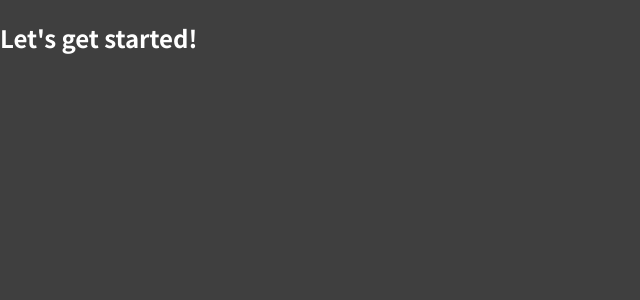
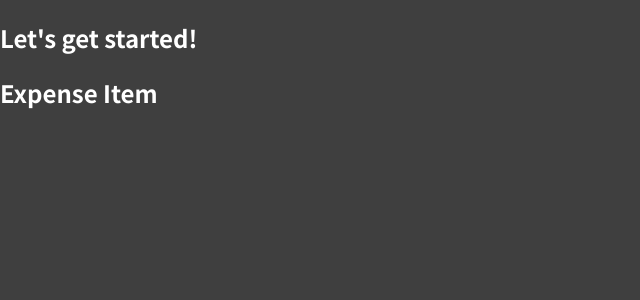
Before and after one commit to CepotOi/react-complete-guide, a React (Create React App) app: page / in a window 1280 px wide. Shown: the top 300 px of the page, without its empty margins (0-640 px from the left). Built offline with nearby package versions, Linux system fonts and the light colour scheme.

Commit message:
creating first custom component

```diff
--- a/src/App.js
+++ b/src/App.js
@@ -1,8 +1,11 @@
+import ExpenseItem from "./components/ExpenseItem";
+
 function App() {
   return (
-    <div>
+    <>
       <h2>Let's get started!</h2>
-    </div>
+      <ExpenseItem />
+    </>
   );
 }
 
--- /dev/null
+++ b/src/components/ExpenseItem.js
@@ -0,0 +1,7 @@
+export default function ExpenseItem() {
+  return (
+    <>
+      <h2>Expense Item</h2>
+    </>
+  );
+};
```
Also changed, not shown: src/logo.svg (deleted).
